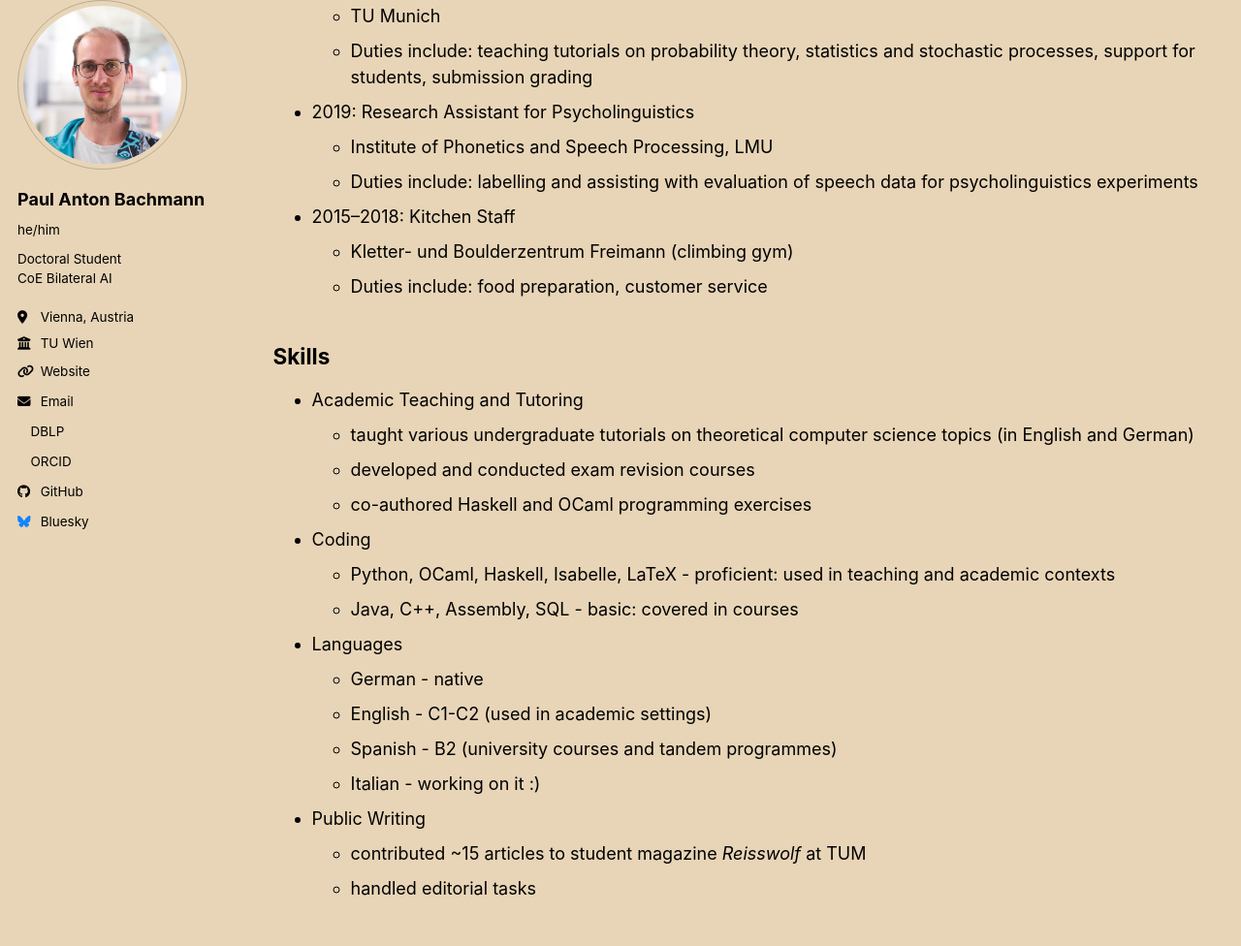
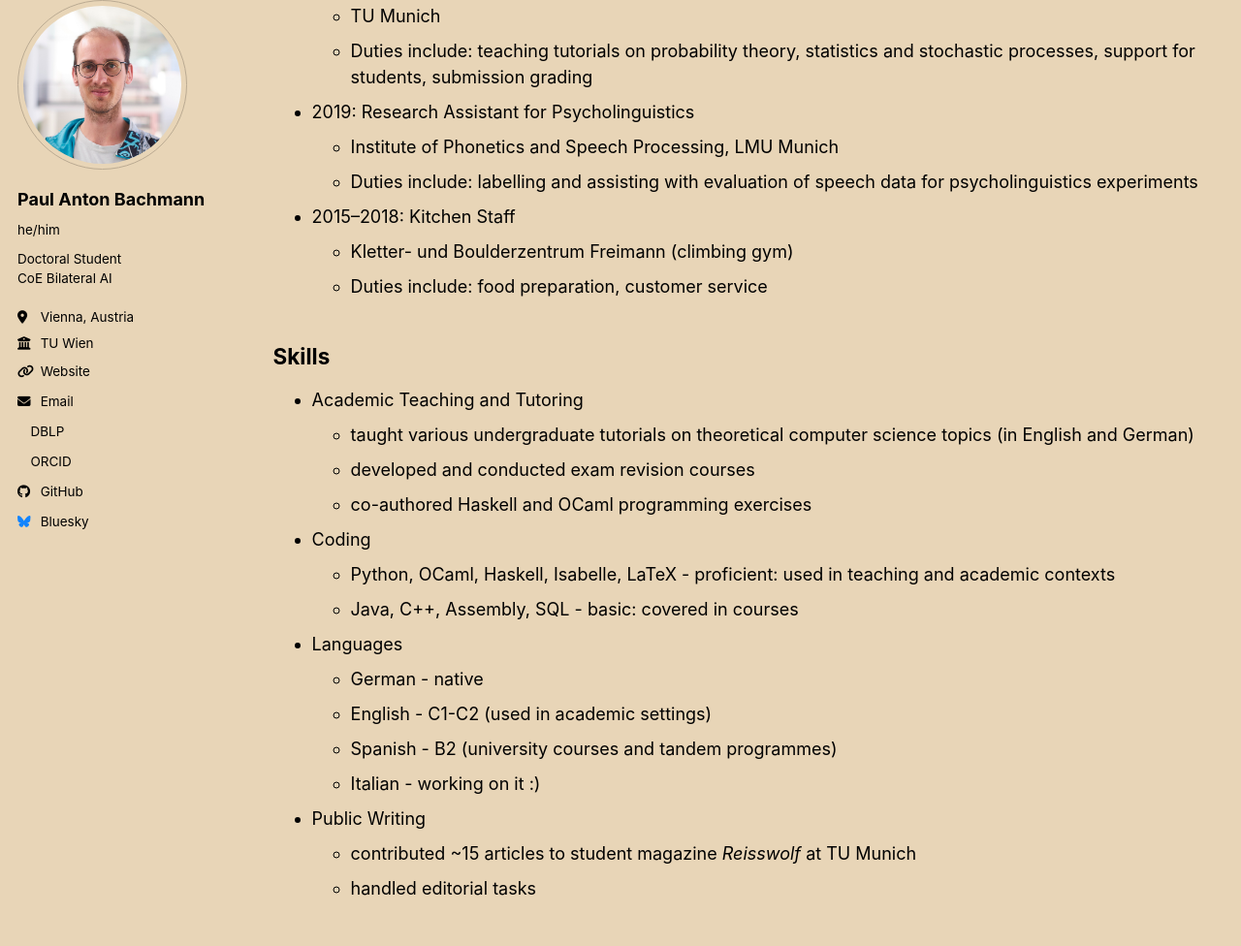
Before and after one commit to pabachmann/pabachmann.github.io, a Jekyll site: the page built from _pages/cv.md, in a window 1280 px wide and 1400 px high, scrolled down 1033 px. Shown: the part 119-1095 px from the top of the window at 97% size. Built offline with Jekyll 4.4.1, drawn with Linux system fonts in a browser that asks for light colours; a style sheet for code colours, icons or effects is not loaded.

Commit message:
Update cv.md

```diff
--- a/_pages/cv.md
+++ b/_pages/cv.md
@@ -42,7 +42,7 @@ redirect_from:
   * Duties include: teaching tutorials on probability theory, statistics and stochastic processes, support for students, submission grading
 
 * 2019: Research Assistant for Psycholinguistics
-  * Institute of Phonetics and Speech Processing, LMU
+  * Institute of Phonetics and Speech Processing, LMU Munich
   * Duties include: labelling and assisting with evaluation of speech data for psycholinguistics experiments
 
 * 2015–2018: Kitchen Staff
@@ -64,7 +64,7 @@ redirect_from:
   * Spanish - B2 (university courses and tandem programmes)
   * Italian - working on it :)
 * Public Writing
-  * contributed ~15 articles to student magazine _Reisswolf_ at TUM
+  * contributed ~15 articles to student magazine _Reisswolf_ at TU Munich
   * handled editorial tasks
 
 ## Publications
```
